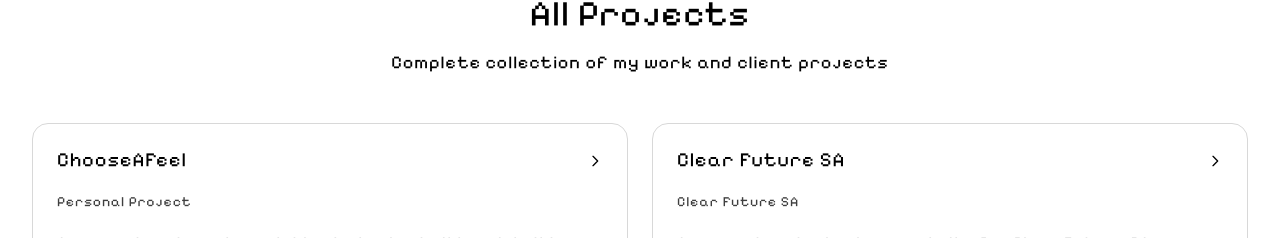
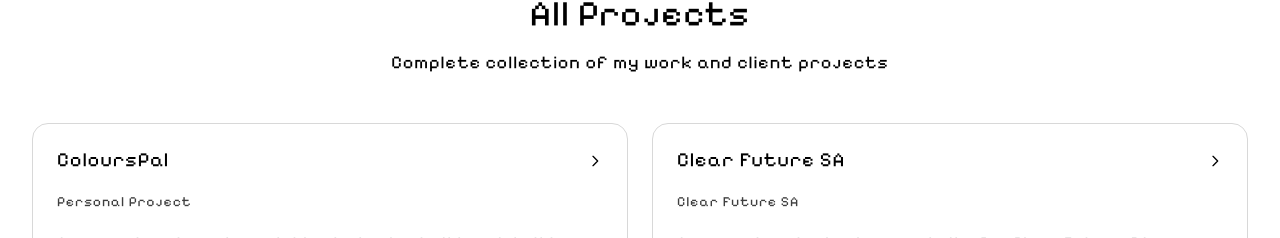
Before and after one commit to RicardoRonan/TheDevRicardo3.0, a Vue app: page /projects in a window 1280 px wide. Shown: the part 1071-1309 px from the top of the page. Built offline with nearby package versions, Linux system fonts and the light colour scheme; the HTML template or start-up script is replaced by a standard one.

Commit message:
Update project title in Projects.vue from "ChooseAFeel" to "ColoursPal" for improved clarity and relevance in project listings.

```diff
--- a/src/pages/Projects.vue
+++ b/src/pages/Projects.vue
@@ -149,7 +149,7 @@
       // Client Projects
       {
         id: 11,
-        title: "ChooseAFeel",
+        title: "ColoursPal",
         company: "Personal Project",
         description: "A comprehensive color palette design tool with an intuitive control panel. Features real-time color customization, live preview on professional templates, accessibility checks, and multiple export formats for designers and developers.",
         tech: ["Vue.js", "CSS3", "JavaScript", "Color Theory", "Design Tools", "Accessibility", "Export Features"],
```
